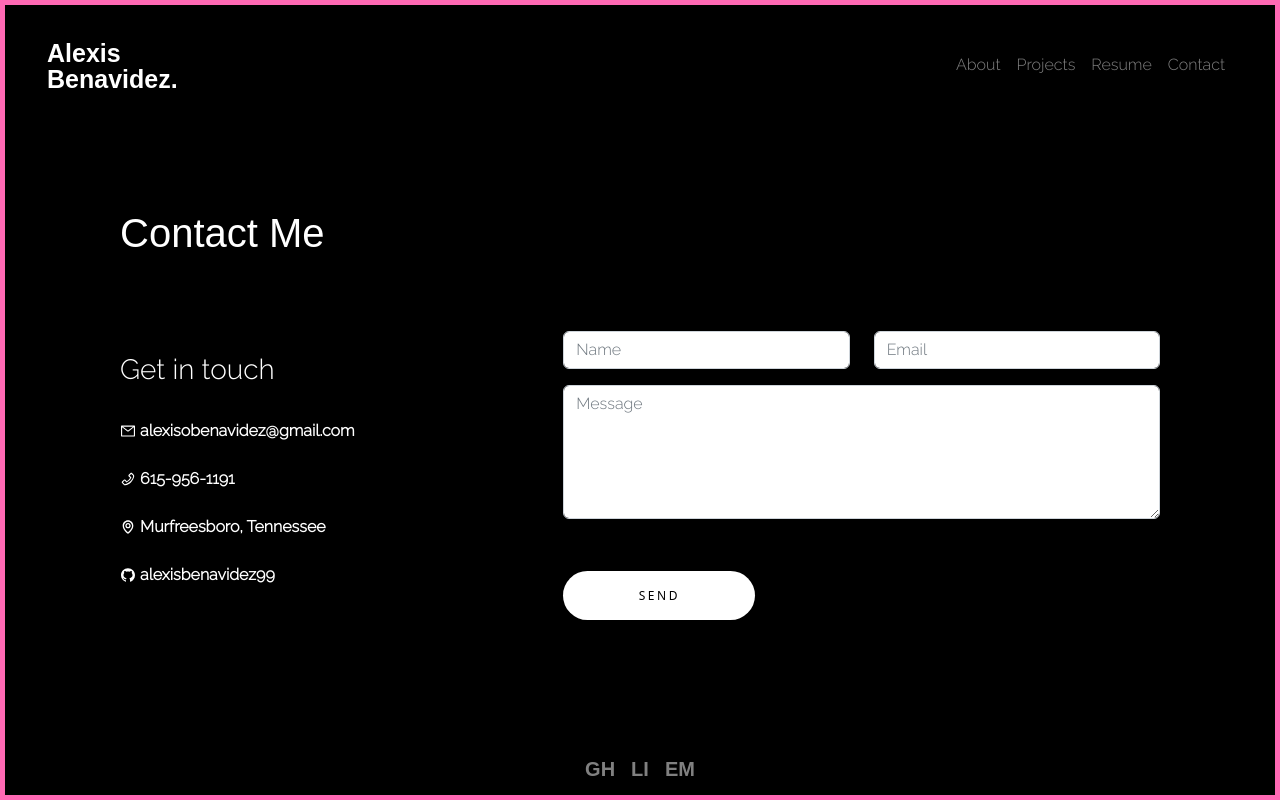
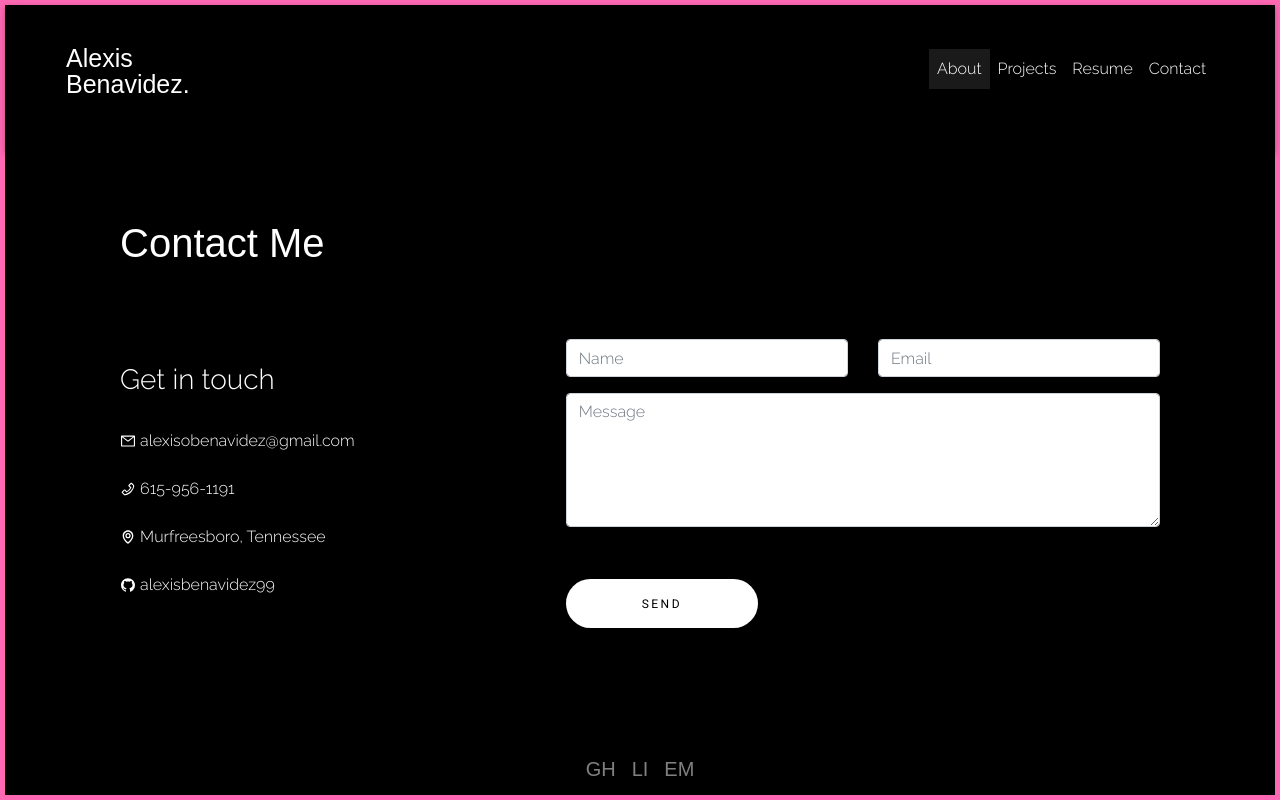
Before and after one commit to alexisbenavidez99/my_portfolio, a React (Create React App) app: page /contact in a window 1280 px wide. Built offline with nearby package versions, Linux system fonts and the light colour scheme; a web font is replaced by a local one.

Commit message:
working on hamburger menu

```diff
--- a/package.json
+++ b/package.json
@@ -16,6 +16,8 @@
     "dotenv": "^16.0.3",
     "framer-motion": "^10.12.8",
     "gh-pages": "^5.0.0",
+    "mdb-react-ui-kit": "^6.1.0",
+    "mdbreact": "^5.2.0",
     "react": "^18.2.0",
     "react-bootstrap": "^2.7.4",
     "react-dom": "^18.2.0",
--- a/src/App.css
+++ b/src/App.css
@@ -31,6 +31,49 @@ a:hover,
 .resume a:hover {
     color: white;
 }
+
+/* Hamburger menu */
+
+.animated-icon2 span:nth-child(1) {
+    top: 0px;
+  }
+
+  .animated-icon2 span:nth-child(2),
+  .animated-icon2 span:nth-child(3) {
+    top: 10px;
+  }
+
+  .animated-icon2 span:nth-child(4) {
+    top: 20px;
+  }
+
+  .animated-icon2.open span:nth-child(1) {
+    top: 11px;
+    width: 0%;
+    left: 50%;
+  }
+
+  .animated-icon2.open span:nth-child(2) {
+    -webkit-transform: rotate(45deg);
+    -moz-transform: rotate(45deg);
+    -o-transform: rotate(45deg);
+    transform: rotate(45deg);
+  }
+
+  .animated-icon2.open span:nth-child(3) {
+    -webkit-transform: rotate(-45deg);
+    -moz-transform: rotate(-45deg);
+    -o-transform: rotate(-45deg);
+    transform: rotate(-45deg);
+  }
+
+  .animated-icon2.open span:nth-child(4) {
+    top: 11px;
+    width: 0%;
+    left: 50%;
+  }
+
+
 
 .container-fluid {
     margin: 30px;
--- a/src/components/NavTabs.js
+++ b/src/components/NavTabs.js
@@ -1,39 +1,159 @@
-import React from 'react';
-import { Link } from "react-router-dom";
+// import React from 'react';
+// import { Link } from "react-router-dom";
+
+// export default function NavTabs() {
+//     return (
+//         <div>
+//             <nav className="navbar navbar-expand-lg navbar-dark bg-black">
+//                 <div className="container-fluid">
+//                     <a className="navbar-brand" href="/about">
+//                         <p className="name-icon">Alexis</p>
+//                         <p className="name-icon">Benavidez.</p>
+//                     </a>
+//                     <button className="navbar-toggler" type="button" data-toggle="collapse" data-target="#navbarNav" aria-controls="navbarNav" aria-expanded="false" aria-label="Toggle navigation">
+//                         <span className="navbar-toggler-icon"></span>
+//                     </button>
+//                     <div className="collapse navbar-collapse justify-content-end" id="navbarNav">
+//                         <ul className="nav">
+//                             <li className="nav-item px-2">
+//                                 <Link to="/about"> About </Link>
+//                             </li>
+
+//                             <li className="nav-item px-2">
+//                             <Link to="/projects"> Projects </Link>
+//                             </li>
+
+//                             <li className="nav-item px-2">
+//                             <Link to="/resume"> Resume </Link>
+//                             </li>
+
+//                             <li className="nav-item px-2">
+//                             <Link to="/contact"> Contact </Link>
+//                             </li>
+//                         </ul>
+//                     </div>
+//                 </div>
+//             </nav>
+//         </div>
+//     )
+// }
+
+// import React, { useState } from 'react';
+// import {
+//   MDBContainer,
+//   MDBCollapse,
+//   MDBNavbar,
+//   MDBNavbarToggler,
+//   MDBIcon,
+//   MDBBtn,
+// } from 'mdb-react-ui-kit';
+
+// export default function NavTabs() {
+//   const [showAnimated2, setShowAnimated2] = useState(false);
+
+//   return (
+//     <>
+//       <section className='mb-3'>
+//         <MDBNavbar dark expand='lg'>
+//           <MDBContainer fluid>
+//           <a className="navbar-brand" href="/about">
+//                       <p className="name-icon">Alexis</p>
+//                       <p className="name-icon">Benavidez.</p>
+//                     </a>
+//             <MDBNavbarToggler
+//               type='button'
+//               className='ms-auto'
+//               data-target='#navbarToggleExternalContent'
+//               aria-controls='navbarToggleExternalContent'
+//               aria-expanded='false'
+//               aria-label='Toggle navigation'
+//               onClick={() => setShowAnimated2(!showAnimated2)}
+//             >
+//               <div className={`animated-icon2 ${showAnimated2 && 'open'}`}>
+//                 <span></span>
+//                 <span></span>
+//                 <span></span>
+//                 <span></span>
+//               </div>
+//             </MDBNavbarToggler>
+//           </MDBContainer>
+//         </MDBNavbar>
+
+//         <MDBCollapse show={showAnimated2}>
+//           <div className='shadow-3 p-4'>
+//             <MDBBtn block className='border-bottom m-0 nav-link' color='link'>
+//               About
+//             </MDBBtn>
+//             <MDBBtn block className='border-bottom m-0 nav-link' color='link'>
+//               Projects
+//             </MDBBtn>
+//             <MDBBtn block className='border-bottom m-0 nav-link' color='link'>
+//               Resume
+//             </MDBBtn>
+//             <MDBBtn block className='border-bottom m-0 nav-link' color='link'>
+//               Contact
+//             </MDBBtn>
+//           </div>
+//         </MDBCollapse>
+//       </section>
+//       </>
+//   );
+// }
+
+
+import React, { useState } from 'react';
+import {
+  MDBNavbar,
+  MDBContainer,
+  MDBIcon,
+  MDBNavbarNav,
+  MDBNavbarItem,
+  MDBNavbarLink,
+  MDBNavbarToggler,
+  MDBNavbarBrand,
+  MDBCollapse
+} from 'mdb-react-ui-kit';
 
 export default function NavTabs() {
-    return (
-        <div>
-            <nav className="navbar navbar-expand-lg navbar-dark bg-black">
-                <div className="container-fluid">
-                    <a className="navbar-brand" href="/about">
-                        <p className="name-icon">Alexis</p>
-                        <p className="name-icon">Benavidez.</p>
-                    </a>
-                    <button className="navbar-toggler" type="button" data-toggle="collapse" data-target="#navbarNav" aria-controls="navbarNav" aria-expanded="false" aria-label="Toggle navigation">
-                        <span className="navbar-toggler-icon"></span>
-                    </button>
-                    <div className="collapse navbar-collapse justify-content-end" id="navbarNav">
-                        <ul className="nav">
-                            <li className="nav-item px-2">
-                                <Link to="/about"> About </Link>
-                            </li>
+  const [showNavColor, setShowNavColor] = useState(false);
 
-                            <li className="nav-item px-2">
-                            <Link to="/projects"> Projects </Link>
-                            </li>
-
-                            <li className="nav-item px-2">
-                            <Link to="/resume"> Resume </Link>
-                            </li>
-
-                            <li className="nav-item px-2">
-                            <Link to="/contact"> Contact </Link>
-                            </li>
-                        </ul>
-                    </div>
-                </div>
-            </nav>
-        </div>
-    )
+  return (
+    <>
+      <MDBNavbar expand='lg' dark>
+        <MDBContainer fluid>
+          <MDBNavbarBrand><a className="navbar-brand" href="/about">
+                      <p className="name-icon">Alexis</p>                       <p className="name-icon">Benavidez.</p>
+                   </a></MDBNavbarBrand>
+          <MDBNavbarToggler
+            type='button'
+            data-target='#navbarColor02'
+            aria-controls='navbarColor02'
+            aria-expanded='false'
+            aria-label='Toggle navigation'
+            onClick={() => setShowNavColor(!showNavColor)}
+          >
+            <MDBIcon fab icon='bars' />
+          </MDBNavbarToggler>
+          <MDBCollapse show={showNavColor} navbar>
+            <MDBNavbarNav className='me-auto mb-2 mb-lg-0 justify-content-end'>
+              <MDBNavbarItem className='active'>
+                <MDBNavbarLink aria-current='page' href="/about">
+                  About
+                </MDBNavbarLink>
+              </MDBNavbarItem>
+              <MDBNavbarItem>
+                <MDBNavbarLink href="/projects">Projects</MDBNavbarLink>
+              </MDBNavbarItem>
+              <MDBNavbarItem>
+                <MDBNavbarLink href="/resume">Resume</MDBNavbarLink>
+              </MDBNavbarItem>
+              <MDBNavbarItem>
+                <MDBNavbarLink href="/contact">Contact</MDBNavbarLink>
+              </MDBNavbarItem>
+            </MDBNavbarNav>
+          </MDBCollapse>
+        </MDBContainer>
+      </MDBNavbar>
+    </>
+  );
 }
--- a/src/index.js
+++ b/src/index.js
@@ -1,6 +1,9 @@
 import React from 'react';
 import { createRoot } from 'react-dom/client';
 import 'bootstrap/dist/css/bootstrap.min.css';
+import '@fortawesome/fontawesome-free/css/all.min.css';
+import 'bootstrap-css-only/css/bootstrap.min.css';
+import 'mdbreact/dist/css/mdb.css';
 import App from './App';
 import './App.css';
 
```
Also changed, not shown: src/components/pages/Projects.js (indentation only), 1 other file (tests, documents, lock files or other folders).
